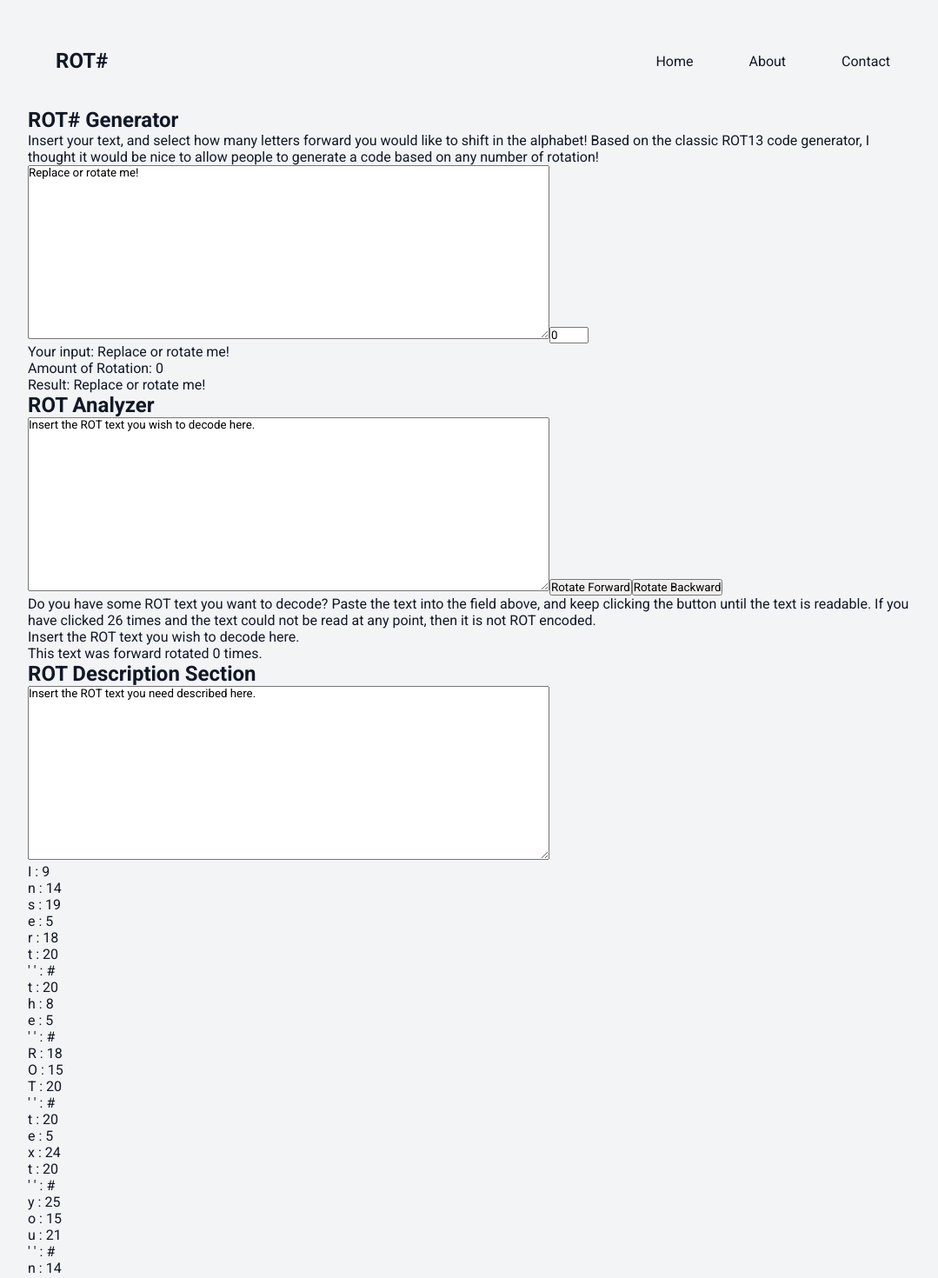
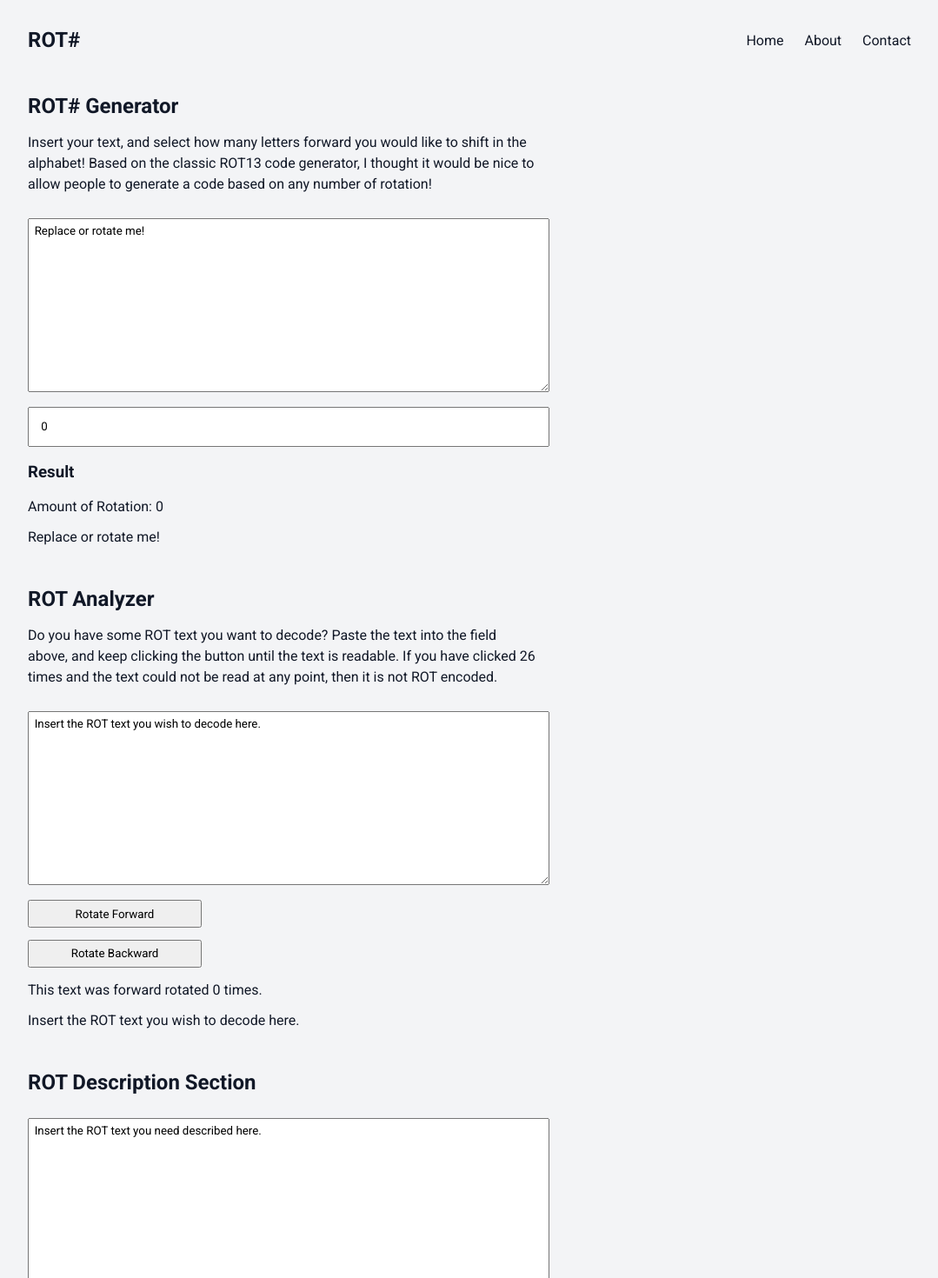
Before and after one commit to Personal-Library/rot-generator, a Vue app: page / in a window 1280 px wide. Shown: the top 1470 px of the page at 87% size, without its empty margins (96-1175 px from the left). Built offline with nearby package versions, Linux system fonts and the light colour scheme.

Commit message:
feat: Preliminary styling applied

```diff
--- a/src/components/Footer.vue
+++ b/src/components/Footer.vue
@@ -14,13 +14,19 @@
 </template>
 
 <style>
+footer {
+	margin-top: 2em;
+}
+
 a {
 	text-decoration: none;
 	color: inherit;
 }
+
 a:visited {
 	color: inherit;
 }
+
 ul {
 	list-style: none;
 }
--- a/src/components/Header.vue
+++ b/src/components/Header.vue
@@ -1,6 +1,6 @@
 <template>
 	<nav>
-		<a href="/"><h1>ROT#</h1></a>
+		<a class="logo" href="/"><h1>ROT#</h1></a>
 		<div class="link-container">
 			<router-link to="/">Home</router-link>
 			<router-link to="/about">About</router-link>
@@ -10,24 +10,33 @@
 </template>
 
 <style scoped>
+.logo {
+	margin: 0;
+	padding: 0;
+}
+
+.logo:hover {
+	background-color: inherit;
+}
+
 nav {
 	display: flex;
 	justify-content: space-between;
 	align-items: center;
 	margin: 1em 0;
 }
-h1 {
-	cursor: pointer;
-}
+
 a {
 	text-decoration: none;
 	color: inherit;
-	margin: 1em;
-	padding: 0.5em 1em;
+	margin-left: 0.5em;
+	padding: 0.5em;
 }
+
 a:visited {
 	color: inherit;
 }
+
 a:hover {
 	background-color: #bfdbfe;
 }
--- a/src/components/IntroSection.vue
+++ b/src/components/IntroSection.vue
@@ -1,10 +1,22 @@
 <template>
-	<section class="intro-sect">
+	<section class="intro-section">
 		<h1>ROT# Generator</h1>
-		<p>
+		<p class="hero-description">
 			Insert your text, and select how many letters forward you would like to shift in the alphabet!
 			Based on the classic ROT13 code generator, I thought it would be nice to allow people to
 			generate a code based on any number of rotation!
 		</p>
 	</section>
 </template>
+
+<style scoped>
+.intro-section h1 {
+	margin-top: 2em;
+}
+
+.hero-description {
+	margin-top: 1em;
+	line-height: 1.5em;
+	max-width: 65ch;
+}
+</style>
--- a/src/components/RotAnalyzerSection.vue
+++ b/src/components/RotAnalyzerSection.vue
@@ -1,15 +1,19 @@
 <template>
-	<h2>ROT Analyzer</h2>
-	<textarea class="input-field" v-model="text" />
-	<button @click="handleClick('forward')">Rotate Forward</button>
-	<button @click="handleClick('backward')">Rotate Backward</button>
-	<p>
+	<h2 class="analyzer-header">ROT Analyzer</h2>
+	<p class="analyzer-description">
 		Do you have some ROT text you want to decode? Paste the text into the field above, and keep
 		clicking the button until the text is readable. If you have clicked 26 times and the text could
 		not be read at any point, then it is not ROT encoded.
 	</p>
-	<p>{{ analyzedText }}</p>
-	<p>{{ calculatedRotations }}</p>
+	<textarea class="input-field" v-model="text" />
+	<div class="button-group">
+		<button @click="handleClick('forward')">Rotate Forward</button>
+		<button @click="handleClick('backward')">Rotate Backward</button>
+	</div>
+	<div class="analyzer-response-text">
+		<p>{{ calculatedRotations }}</p>
+		<p>{{ analyzedText }}</p>
+	</div>
 </template>
 
 <script>
@@ -59,9 +63,32 @@ export default {
 };
 </script>
 
-<style>
+<style scoped>
 .input-field {
+	margin-top: 2em;
+	padding: 0.5em;
 	width: min(100%, 600px);
 	min-height: 200px;
 }
+
+.analyzer-header {
+	margin-top: 2em;
+}
+
+.analyzer-description {
+	margin-top: 1em;
+	line-height: 1.5em;
+	max-width: 65ch;
+}
+
+.button-group button {
+	display: block;
+	width: 200px;
+	margin: 1em 0;
+	padding: 0.5em 1em;
+}
+
+.analyzer-response-text p {
+	margin-top: 1em;
+}
 </style>
--- a/src/components/RotDescriptionSection.vue
+++ b/src/components/RotDescriptionSection.vue
@@ -1,8 +1,8 @@
 <template>
-	<h2>ROT Description Section</h2>
+	<h2 class="describer-header">ROT Description Section</h2>
 	<textarea class="input-field" v-model="text" />
-	<ul>
-		<li v-for="(characterObj, index) in descArr" :key="index">
+	<ul class="description-list">
+		<li class="list-item" v-for="(characterObj, index) in descArr" :key="index">
 			{{ characterObj.character }} : {{ characterObj.position }}
 		</li>
 	</ul>
@@ -15,7 +15,6 @@ import rotDescriber from '../helpers/rot-describer';
 export default {
 	setup() {
 		const text = ref('Insert the ROT text you need described here.');
-
 		const descArr = computed(() => rotDescriber(text.value));
 
 		return {
@@ -26,9 +25,31 @@ export default {
 };
 </script>
 
-<style>
+<style scoped>
+.describer-header {
+	margin-top: 2em;
+}
+
 .input-field {
+	margin-top: 2em;
+	padding: 0.5em;
 	width: min(100%, 600px);
 	min-height: 200px;
 }
+
+.description-list {
+	margin-top: 1em;
+	display: flex;
+	flex-direction: column;
+	align-items: flex-start;
+	gap: 0.5em;
+}
+
+.list-item {
+	margin-left: 1em;
+	padding: 1em 0.5em;
+	width: 100px;
+	text-align: center;
+	border: 1px solid black;
+}
 </style>
--- a/src/components/RotSection.vue
+++ b/src/components/RotSection.vue
@@ -1,10 +1,22 @@
 <template>
-	<section class="rot-sect">
+	<section class="rot-section">
 		<textarea class="input-field" v-model="rotInput" />
-		<input v-model.number="rotNumber" type="number" min="0" max="26" />
-		<p>Your input: {{ rotInput }}</p>
-		<p>Amount of Rotation: {{ rotNumber }}</p>
-		<p>Result: {{ rotatedText }}</p>
+		<input
+			@keydown="changeCount"
+			class="input-number"
+			v-model.number="rotNumber"
+			type="number"
+			min="0"
+			max="26"
+		/>
+		<div class="rot-response-block">
+			<h3>Result</h3>
+			<p>Amount of Rotation: {{ rotNumber }}</p>
+			<p class="rot-response-text" v-if="countIsValid()">{{ rotatedText }}</p>
+			<p class="rot-response-text" v-else>
+				Please make sure your rotation is between 0 and 26 inclusive.
+			</p>
+		</div>
 	</section>
 </template>
 
@@ -20,18 +32,50 @@ export default {
 		// computed must take a function, use when defining state that relies on other state
 		const rotatedText = computed(() => rotGenerator(rotInput.value, rotNumber.value));
 
+		const changeCount = (event) => {
+			if (event.key === 'ArrowRight' && rotNumber.value < 26) {
+				rotNumber.value++;
+			} else if (event.key === 'ArrowLeft' && rotNumber.value > 0) {
+				rotNumber.value--;
+			}
+		};
+
+		const countIsValid = () => rotNumber.value >= 0 && rotNumber.value <= 26;
+
 		return {
 			rotInput,
 			rotNumber,
 			rotatedText,
+			changeCount,
+			countIsValid,
 		};
 	},
 };
 </script>
 
-<style>
+<style scoped>
 .input-field {
+	margin-top: 2em;
+	padding: 0.5em;
 	width: min(100%, 600px);
 	min-height: 200px;
 }
+
+.input-number {
+	margin-top: 1em;
+	padding: 1em;
+	width: min(100%, 600px);
+}
+
+.rot-response-block {
+	margin-top: 1em;
+}
+
+.rot-response-block h3 {
+	margin: 1em 0;
+}
+
+.rot-response-text {
+	margin: 1em 0;
+}
 </style>
```
